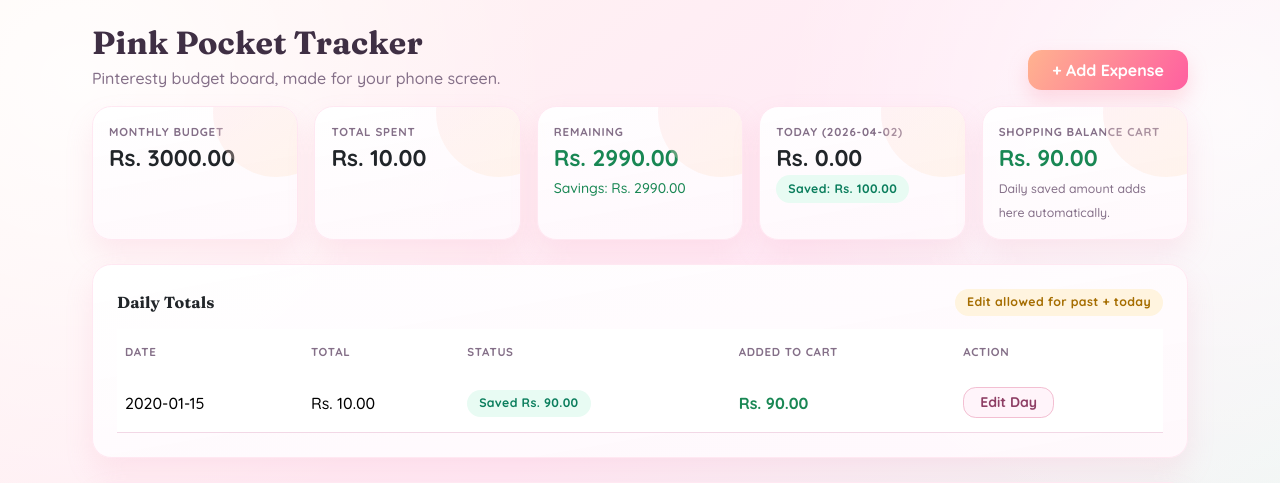
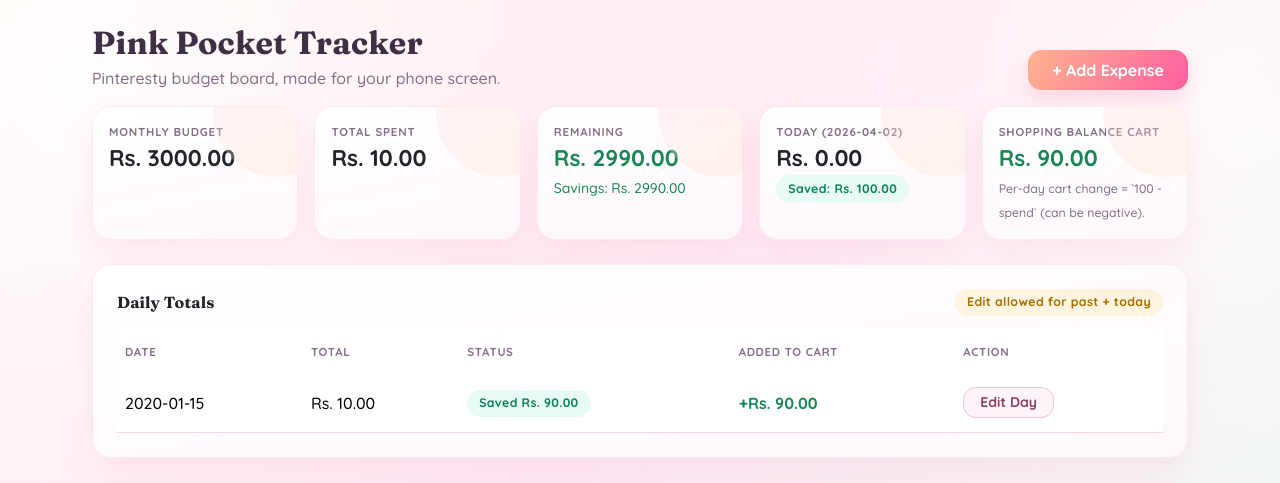
Before and after one commit to 23f2003724/MY_FINANCE, a Flask app: page / in a window 1280 px wide. Shown: the top 483 px of the page. Run offline with Flask 3, Linux system fonts and the light colour scheme; tables that the repository leaves empty hold one stand-in row (values such as "Sample post"); some libraries are stand-ins or nearby versions.

Commit message:
Make shopping cart support over-spend deductions

```diff
--- a/app.py
+++ b/app.py
@@ -120,13 +120,15 @@ def index():
         day_total = to_money(row.total)
         day_saved = to_money(max(0.0, DAILY_LIMIT - day_total))
         day_extra = to_money(max(0.0, day_total - DAILY_LIMIT))
-        shopping_balance = to_money(shopping_balance + day_saved)
+        day_cart_change = to_money(DAILY_LIMIT - day_total)
+        shopping_balance = to_money(shopping_balance + day_cart_change)
         daily_rows.append(
             {
                 "date": row.date,
                 "total": day_total,
                 "saved": day_saved,
                 "extra": day_extra,
+                "cart_change": day_cart_change,
                 "is_over": day_total > DAILY_LIMIT,
             }
         )
--- a/templates/edit.html
+++ b/templates/edit.html
@@ -44,7 +44,7 @@
                     {% if daily_total <= daily_limit %}
                         <div class="mini-note mt-3">Shopping cart add for this day: Rs. {{ '%.2f'|format(daily_limit - daily_total) }}</div>
                     {% else %}
-                        <div class="mini-note mt-3 text-danger">No cart add today because daily limit crossed.</div>
+                        <div class="mini-note mt-3 text-danger">Shopping cart minus for this day: Rs. {{ '%.2f'|format(daily_total - daily_limit) }}</div>
                     {% endif %}
                 </div>
             </div>
--- a/templates/index.html
+++ b/templates/index.html
@@ -78,8 +78,10 @@
             <div class="glass-card metric-card card h-100">
                 <div class="card-body">
                     <div class="metric-label">Shopping Balance Cart</div>
-                    <div class="metric-value text-success">Rs. {{ '%.2f'|format(shopping_balance) }}</div>
-                    <small class="mini-note">Daily saved amount adds here automatically.</small>
+                    <div class="metric-value {% if shopping_balance < 0 %}text-danger{% else %}text-success{% endif %}">
+                        Rs. {{ '%.2f'|format(shopping_balance) }}
+                    </div>
+                    <small class="mini-note">Per-day cart change = `100 - spend` (can be negative).</small>
                 </div>
             </div>
         </div>
@@ -116,7 +118,9 @@
                                         <span class="soft-pill pill-success">Saved Rs. {{ '%.2f'|format(row['saved']) }}</span>
                                     {% endif %}
                                 </td>
-                                <td class="text-success fw-bold">Rs. {{ '%.2f'|format(row['saved']) }}</td>
+                                <td class="fw-bold {% if row['cart_change'] < 0 %}text-danger{% else %}text-success{% endif %}">
+                                    {% if row['cart_change'] >= 0 %}+{% endif %}Rs. {{ '%.2f'|format(row['cart_change']) }}
+                                </td>
                                 <td>
                                     <a class="btn btn-sm btn-soft px-3" href="{{ url_for('edit_day', expense_date=row['date']) }}">Edit Day</a>
                                 </td>
@@ -144,7 +148,9 @@
                                 {% else %}
                                     <div class="soft-pill pill-success mb-2">Saved Rs. {{ '%.2f'|format(row['saved']) }}</div>
                                 {% endif %}
-                                <div class="mini-note mb-2">Cart add: Rs. {{ '%.2f'|format(row['saved']) }}</div>
+                                <div class="mini-note mb-2 {% if row['cart_change'] < 0 %}text-danger{% else %}text-success{% endif %}">
+                                    Cart change: {% if row['cart_change'] >= 0 %}+{% endif %}Rs. {{ '%.2f'|format(row['cart_change']) }}
+                                </div>
                                 <a class="btn btn-soft btn-sm w-100" href="{{ url_for('edit_day', expense_date=row['date']) }}">Edit Day</a>
                             </div>
                         {% endfor %}
```
